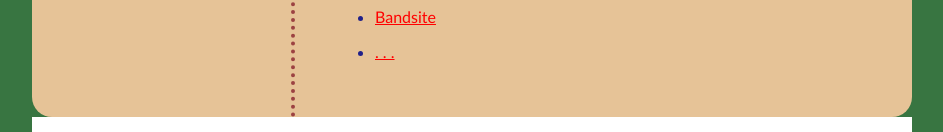
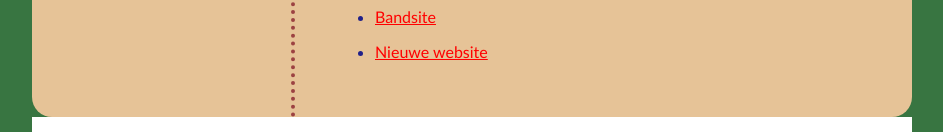
Before and after one commit to vincent-vander-cruyssen-tsm/Script-4gtb, a plain HTML site: page index.html in a window 1280 px wide. Shown: the part 331-463 px from the top of the page, without its empty margins (168-1111 px from the left). Drawn offline with Linux system fonts and the light colour scheme.

Commit message:
homepage

```diff
--- a/index.html
+++ b/index.html
@@ -24,7 +24,7 @@
               <li><a href="voornaam_achternaam-artikel/" target="_blank">Artikel</a></li>
               <li><a href="voornaam_achternaam-matchapp/" target="_blank">Matchapp</a></li>
               <li><a href="bandsite/" target="_blank">Bandsite</a></li>
-              <li><a href=".." target="_blank">. . .</a></li>
+              <li><a href=".." target="_blank">Nieuwe website</a></li>
             </ul>
           </div>
         </section>
```
